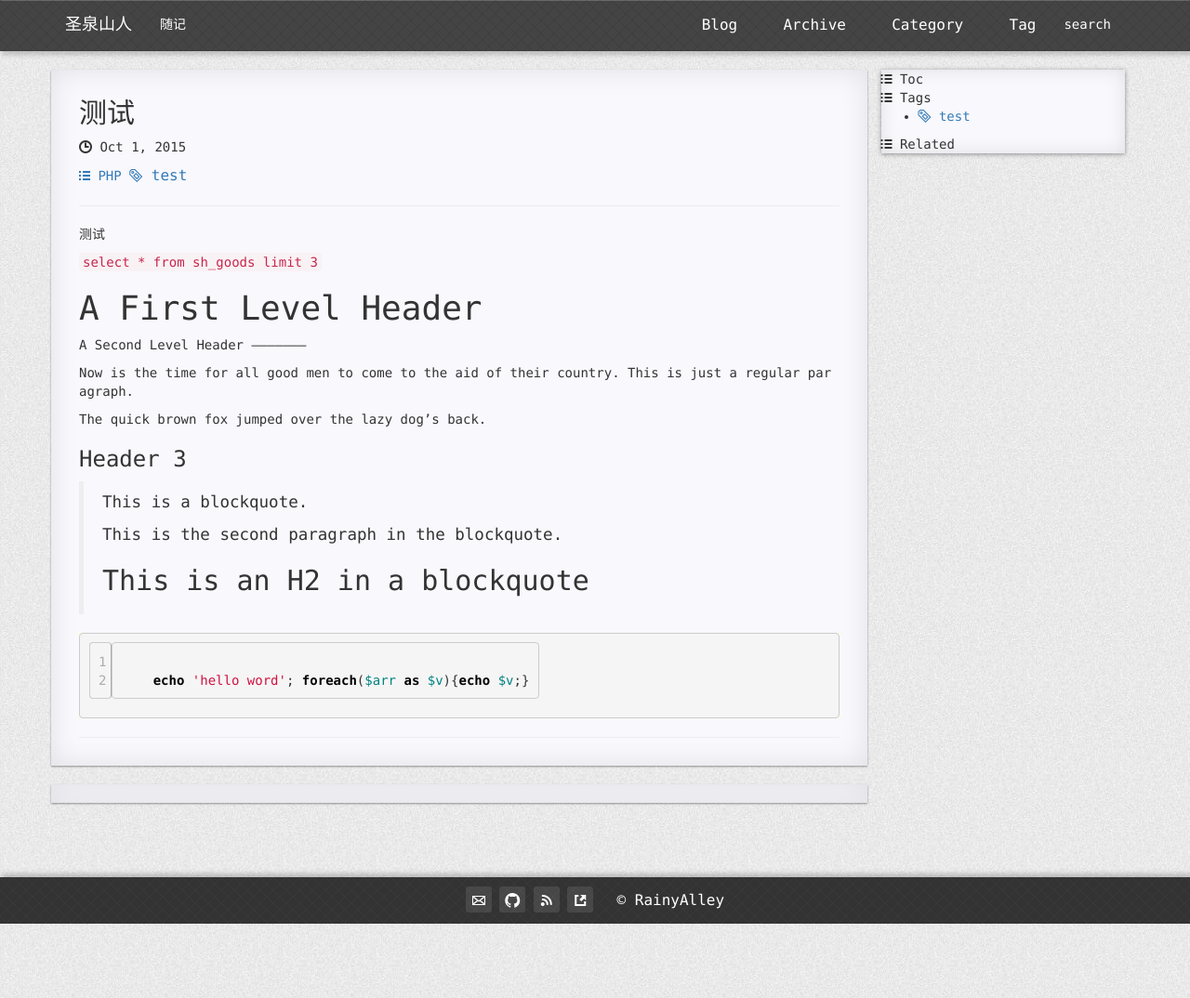
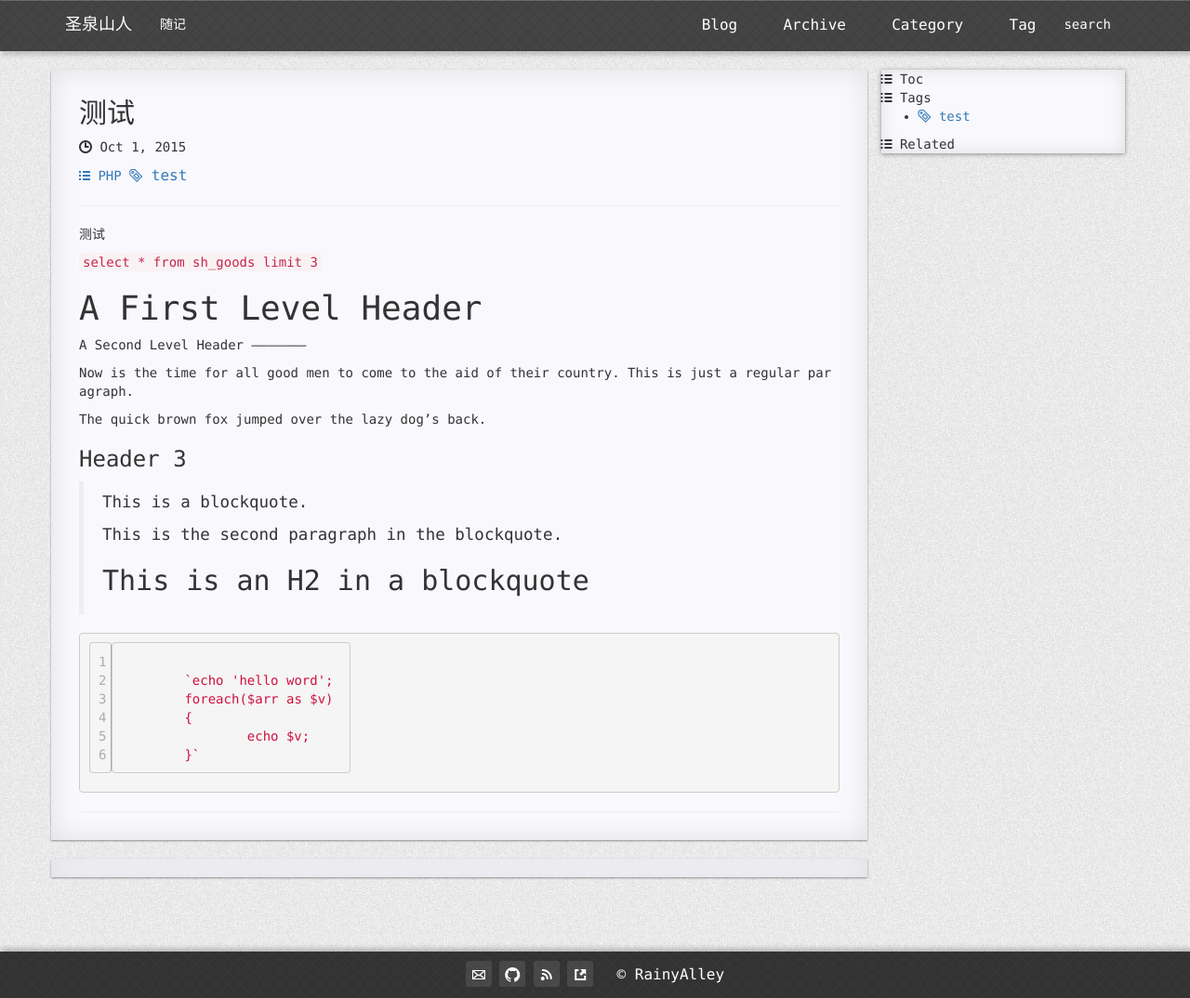
Before and after one commit to myyphp/myyphp-myyphp.github.io, a Jekyll site: the page built from _posts/2015-10-01-first-blog.md, in a window 1280 px wide. Shown: the whole page at 93% size. Built offline with Jekyll 4.4.1, drawn with Linux system fonts in a browser that asks for light colours; nearby versions of some CDN libraries; Markdown is read by kramdown in place of the engine named in the settings; comment, search, counter and statistics services are not loaded.

```diff
--- a/_posts/2015-10-01-first-blog.md
+++ b/_posts/2015-10-01-first-blog.md
@@ -31,5 +31,9 @@ dog's back.
 > ## This is an H2 in a blockquote
 
 {% highlight php linenos %}
-    echo 'hello word'; foreach($arr as $v){echo $v;}
+	`echo 'hello word';
+	foreach($arr as $v)
+	{
+		echo $v;
+	}`
 {% endhighlight %}
```
